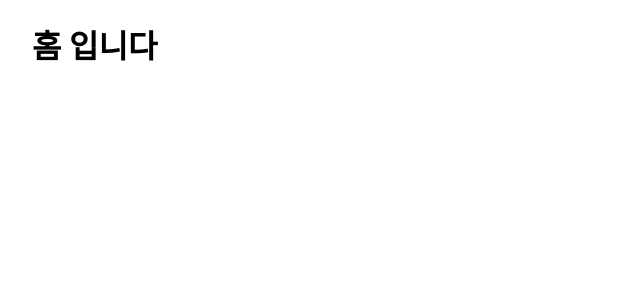
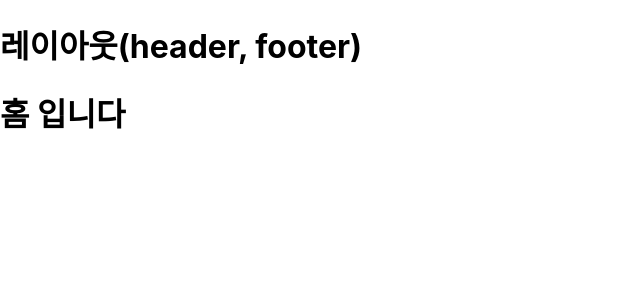
Before and after one commit to pleasebelieveme/portfolio, a Next.js app: page / in a window 1280 px wide. Shown: the top 300 px of the page, without its empty margins (0-640 px from the left). Built offline with nearby package versions, Linux system fonts and the light colour scheme.

Commit message:
v1: 레이아웃 구성

```diff
--- /dev/null
+++ b/components/layout.js
@@ -0,0 +1,8 @@
+export default function Layout({ children }) {
+    return (
+        <>
+            <h1>레이아웃(header, footer)</h1>
+            <div>{children}</div>
+        </>
+    );
+}
--- a/pages/index.js
+++ b/pages/index.js
@@ -1,10 +1,11 @@
 import Head from 'next/head'
 import Image from 'next/image'
 import styles from '../styles/Home.module.css'
+import Layout from '../components/layout'
 
 export default function Home() {
   return (
-    <div className={styles.container}>
+    <Layout>
       <Head>
         <title>김믿음 포트폴리오</title>
         <meta name="description" content="김믿음 포트폴리오" />
@@ -12,6 +13,6 @@
       </Head>
 
       <h1>홈 입니다</h1>
-    </div>
+    </Layout>
   )
 }
```
